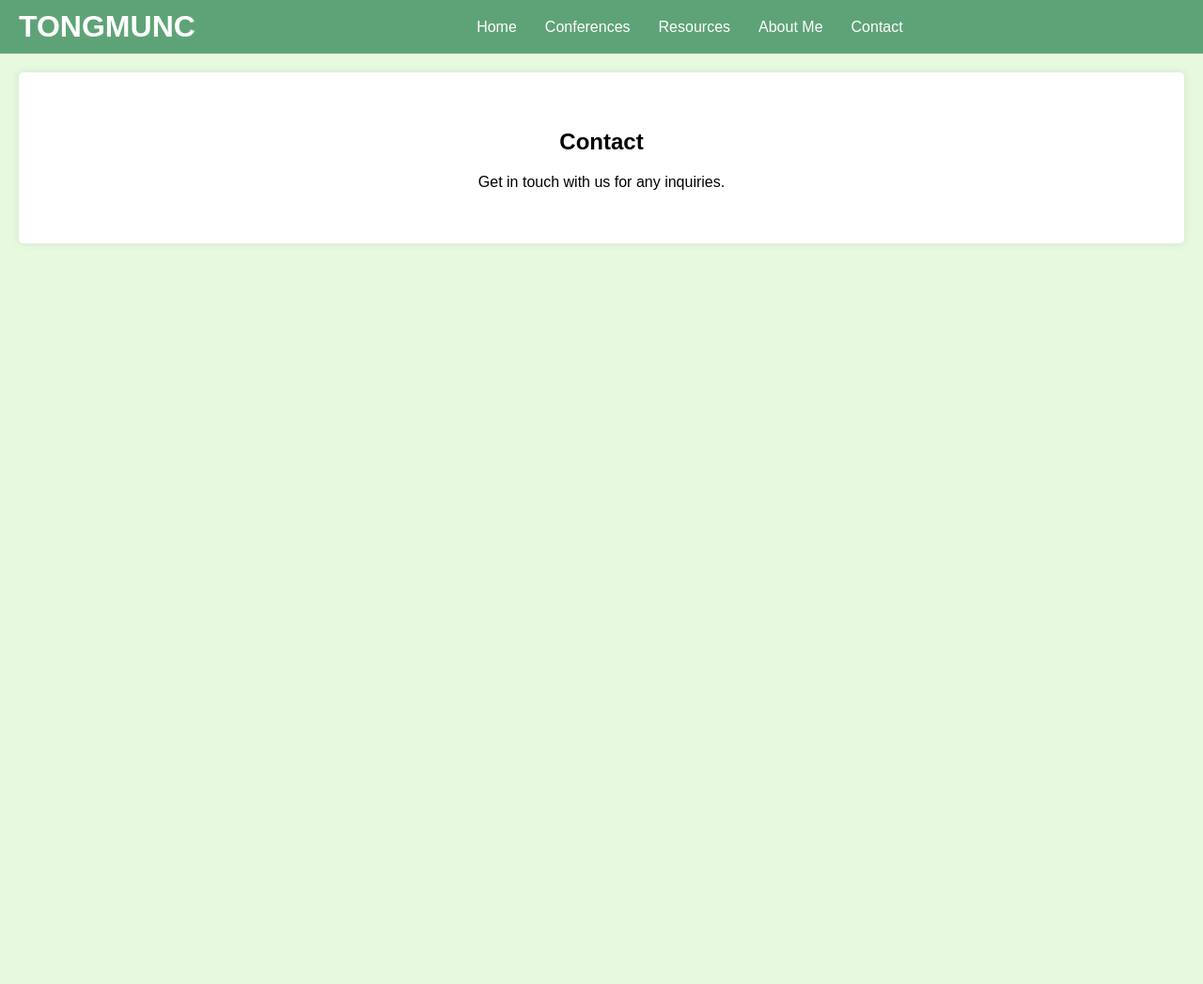
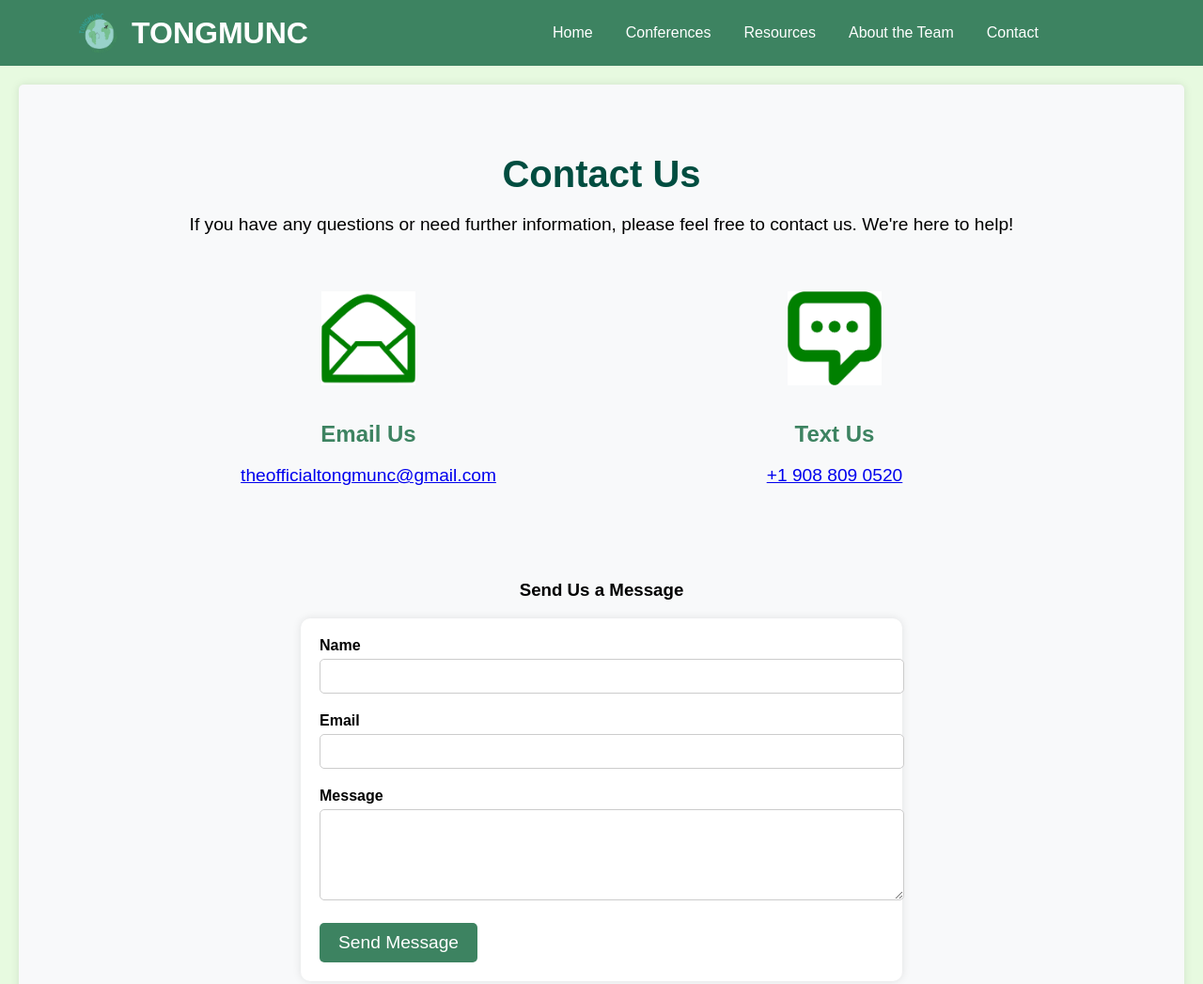
Before and after one commit to BunnyTheGreat/tongmunc, a plain HTML site: page contact.html in a window 1280 px wide. Shown: the top 1047 px of the page at 94% size. Before the commit the page ends 800 px from the top, so only its background shows below. Drawn offline with Linux system fonts and the light colour scheme.

Commit message:
Add files via upload

```diff
--- a/contact.html
+++ b/contact.html
@@ -8,23 +8,57 @@
 </head>
 <body>
     <header>
-        <h1>TONGMUNC</h1>
+        <div class="logo">
+            <img src="TONGMUNC logo.png" alt="TONGMUNC Logo">
+            <h1>TONGMUNC</h1>
+        </div>
         <nav>
             <ul>
                 <li><a href="index.html">Home</a></li>
                 <li><a href="conferences.html">Conferences</a></li>
                 <li><a href="resources.html">Resources</a></li>
-                <li><a href="about.html">About Me</a></li>
+                <li><a href="about.html">About the Team</a></li>
                 <li><a href="contact.html">Contact</a></li>
             </ul>
         </nav>
     </header>
 
     <section id="contact">
-        <h2>Contact</h2>
-        <p>Get in touch with us for any inquiries.</p>
+        <div class="container">
+            <h2>Contact Us</h2>
+            <p>If you have any questions or need further information, please feel free to contact us. We're here to help!</p>
+            <div class="contact-info">
+                <div class="contact-item">
+                    <img src="email.png" alt="Email Icon">
+                    <h3>Email Us</h3>
+                    <p><a href="mailto:theofficialtongmunc@gmail.com
+                        ">theofficialtongmunc@gmail.com
+                    </a></p>
+                </div>
+                <div class="contact-item">
+                    <img src="text.png" alt="Phone Icon">
+                    <h3>Text Us</h3>
+                    <p><a href="tel:+19088090520">+1 908 809 0520</a></p>
+                </div>
+                            </div>
+            <h3>Send Us a Message</h3>
+            <form action="mailto:theofficialtongmunc@gmail.com" method="post">
+                <div class="form-group">
+                    <label for="name">Name</label>
+                    <input type="text" id="name" name="name" required>
+                </div>
+                <div class="form-group">
+                    <label for="email">Email</label>
+                    <input type="email" id="email" name="email" required>
+                </div>
+                <div class="form-group">
+                    <label for="message">Message</label>
+                    <textarea id="message" name="message" rows="5" required></textarea>
+                </div>
+                <button type="submit">Send Message</button>
+            </form>
+        </div>
     </section>
-
 
 </body>
 </html>
--- a/styles.css
+++ b/styles.css
@@ -98,7 +98,7 @@ footer {
 }
 
 /* Specific styles for the conferences page */
-#conferences h2, #resources h2, #about h2 {
+#conferences h2, #resources h2, #about h2, #contact h2 {
     font-size: 2.5em;
     margin-bottom: 20px; /* Added space below the title */
     color: #004d40; /* Dark green color from the logo */
@@ -184,3 +184,220 @@ footer {
     text-decoration: none;
     font-weight: bold;
 }
+
+body {
+    font-family: Arial, sans-serif;
+    margin: 0;
+    padding: 0;
+    box-sizing: border-box;
+}
+
+header {
+    background-color: #3d8361;
+    color: white;
+    padding: 10px 0;
+}
+
+.container {
+    width: 80%;
+    margin: 0 auto;
+}
+
+.logo {
+    display: flex;
+    align-items: center;
+}
+
+.logo img {
+    height: 50px;
+    margin-right: 10px;
+}
+
+nav ul {
+    list-style: none;
+    padding: 0;
+    display: flex;
+    margin: 0;
+}
+
+nav ul li {
+    margin-left: 20px;
+}
+
+nav ul li a {
+    color: white;
+    text-decoration: none;
+}
+
+#about {
+    background-color: #f8f9fa;
+    padding: 40px 0;
+    text-align: center;
+}
+
+
+.about-box {
+    display: flex;
+    align-items: center;
+    justify-content: center;
+    margin-bottom: 30px;
+    text-align: left;
+}
+
+.profile-image img {
+    width: 150px;
+    height: 150px;
+    border-radius: 50%;
+    margin-right: 20px;
+    border: 3px solid #3d8361;
+}
+
+.profile-details p {
+    margin: 0;
+}
+
+footer {
+    background-color: #3d8361;
+    color: white;
+    text-align: center;
+    padding: 10px 0;
+}
+
+body {
+    font-family: Arial, sans-serif;
+    margin: 0;
+    padding: 0;
+    box-sizing: border-box;
+}
+
+header {
+    background-color: #3d8361;
+    color: white;
+    padding: 10px 0;
+}
+
+.container {
+    width: 80%;
+    margin: 0 auto;
+}
+
+.header-left {
+    display: flex;
+    align-items: center;
+}
+
+.logo {
+    display: flex;
+    align-items: center;
+}
+
+.logo img {
+    height: 50px;
+    margin-right: 10px;
+}
+
+nav ul {
+    list-style: none;
+    padding: 0;
+    display: flex;
+    margin: 0;
+}
+
+nav ul li {
+    margin-left: 20px;
+}
+
+nav ul li a {
+    color: white;
+    text-decoration: none;
+}
+
+#contact {
+    background-color: #f8f9fa;
+    padding: 40px 0;
+    text-align: center;
+}
+
+
+#contact p {
+    font-size: 1.2em;
+    margin-bottom: 40px;
+}
+
+.contact-info {
+    display: flex;
+    justify-content: space-around;
+    margin-bottom: 40px;
+    flex-wrap: wrap;
+}
+
+.contact-item {
+    text-align: center;
+    margin: 20px;
+    flex: 1 1 300px;
+}
+
+.contact-item img {
+    width: 100px;
+    height: 100px;
+    margin-bottom: 10px;
+}
+
+.contact-item h3 {
+    margin-bottom: 10px;
+    font-size: 1.5em;
+    color: #3d8361;
+}
+
+.contact-item p {
+    font-size: 1.2em;
+}
+
+form {
+    max-width: 600px;
+    margin: 0 auto;
+    text-align: left;
+    padding: 20px;
+    background-color: #fff;
+    box-shadow: 0 0 10px rgba(0, 0, 0, 0.1);
+    border-radius: 10px;
+}
+
+.form-group {
+    margin-bottom: 20px;
+}
+
+.form-group label {
+    display: block;
+    margin-bottom: 5px;
+    font-weight: bold;
+}
+
+.form-group input,
+.form-group textarea {
+    width: 100%;
+    padding: 10px;
+    border: 1px solid #ccc;
+    border-radius: 5px;
+}
+
+button {
+    background-color: #3d8361;
+    color: white;
+    padding: 10px 20px;
+    border: none;
+    border-radius: 5px;
+    cursor: pointer;
+    font-size: 1.2em;
+}
+
+button:hover {
+    background-color: #2f5e48;
+}
+
+footer {
+    background-color: #3d8361;
+    color: white;
+    text-align: center;
+    padding: 10px 0;
+}
```
Also changed, not shown: about.html (+13 -11 lines), index.html (+1 -0 lines), aishani.jpg (added), email.png (added), text.png (added).
